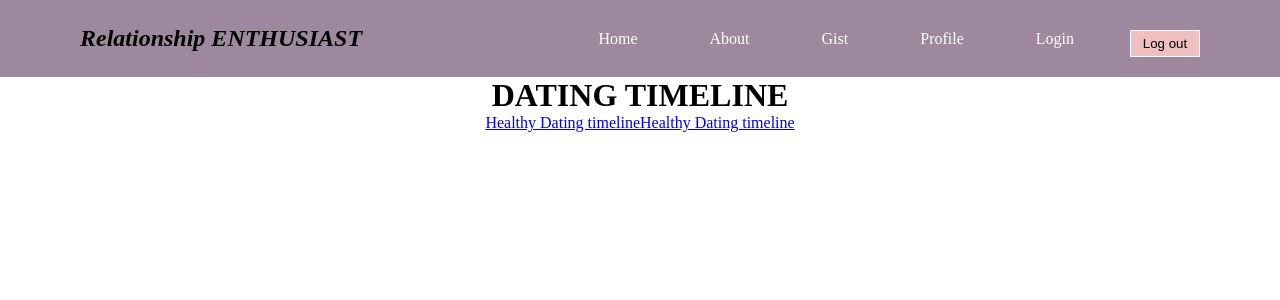
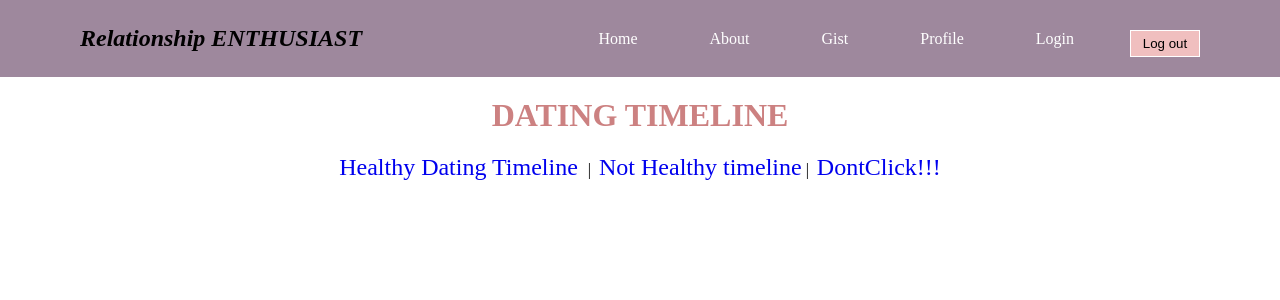
Before and after one commit to SterlingBoom/second-semester-exam, a React (Create React App) app: page /gist in a window 1280 px wide. Shown: the top 300 px of the page. Built offline with nearby package versions, Linux system fonts and the light colour scheme; a web font is replaced by a local one.

Commit message:
getting there

```diff
--- a/src/App.js
+++ b/src/App.js
@@ -8,9 +8,12 @@ import { ErrorBoundary } from 'react-error-boundary'
 import ErrorFallback from './components/ErrorFallBack'
 
 import About from './components/About'
+import ErrorPage from './components/ErrorPage'
 import Gist from './components/Gist'
 import LogInForm from './components/LogInForm'
 import Profile from './components/Profile'
+import Healthy from './components/Healthy'
+import NotHealthy from './components/NotHealthy'
 // import Profile from './components/Profile'
 
 export const AuthContext = createContext(null)
@@ -30,7 +33,11 @@ function App() {
             <Route path='/' element={<Home />} />
             <Route path='/Home' element={<Home />} />
             <Route path='about' element={<About />} />
-            <Route path='gist' element={<Gist/>} />
+            <Route path='gist' element={<Gist/>}>
+              <Route path='healthy' element={<Healthy />} />
+            <Route path='nothealthy' element={<NotHealthy />} />
+            <Route path='*' element={<ErrorPage />} />
+            </Route>
 
             <Route
               path='/LoginForm'
--- a/src/components/About.js
+++ b/src/components/About.js
@@ -11,25 +11,31 @@ function About() {
         backgroundSize: 'cover',
         backgroundRepeat: 'no-repeat',
         backgroundPosition: 'center',
-        height: '700px'
+        height: '700px',
       }}
     >
       <div>
         <Helmet>
           <title>About</title>
           <meta
-          name="description"
-          content="Give Detailed Description Of The Application"
+            name='description'
+            content='Give Detailed Description Of The Application'
           />
 
-
-
-        <link rel="canonical" href="/About" />
+          <link rel='canonical' href='/About' />
         </Helmet>
+        <main className='main'>
+        <q className='about'>
+          Your Personal and favourite Relationship Coach..... <br/>We started love's corner meetup in 2019<br/>
+          to help people overcome their emotional challenges successfully. <br/>We match
+          you with coaches who specialize in areas where you need help,<br/> and our
+          coaches provide actionable advice that's personalized to your
+          situation. <br/>. We're available  for ongoing support along your relationship
+          journey.
+        </q>
+        </main>
       </div>
     </div>
-
-
   )
 }
 
--- /dev/null
+++ b/src/components/CustomNavLink.js
@@ -0,0 +1,22 @@
+import { NavLink } from 'react-router-dom'
+
+const CustomNavLink = ({ to, ...props }) => {
+  let activeStyle = {
+    textDecoration: 'underline',
+    color: 'red',
+    transition: 'all 4s',
+  }
+
+  return (
+    <NavLink
+      style={({ isActive }) =>
+        isActive ? activeStyle : { textDecoration: 'none' }
+      }
+      to={to}
+      end
+      {...props}
+    />
+  )
+}
+
+export default CustomNavLink
--- /dev/null
+++ b/src/components/ErrorPage.js
@@ -0,0 +1,21 @@
+import { Link } from 'react-router-dom'
+import { Helmet } from 'react-helmet-async'
+function ErrorPage() {
+  return (
+    <>
+      <Helmet>
+        <title>Error 404 page</title>
+        <meta name='description' content=' Test for ERROR 404' />
+        <link rel='canonical' href='/ErrorPage' />
+      </Helmet>
+
+      <div>
+        <h1 className='error-colour'>Error 404. Page not found.</h1>
+        <h2 className='url-color'>This URL is not correct</h2>
+        <Link to='/'>Go back to home page</Link>
+      </div>
+    </>
+  )
+}
+
+export default ErrorPage
--- a/src/components/Gist.js
+++ b/src/components/Gist.js
@@ -1,12 +1,22 @@
 import React from 'react'
-import { Link,Outlet } from 'react-router-dom'
+import { Outlet } from 'react-router-dom'
+import CustomNavLink from './CustomNavLink'
 
 function Gist() {
   return (
     <div>
-      <h1> DATING TIMELINE</h1>
-      <Link to='Healthy'>Healthy Dating timeline</Link>
-      <Link to='NotHealthy'>Healthy Dating timeline</Link>
+      <h1 className='header-align'>DATING TIMELINE</h1>
+      <CustomNavLink className='resize' to='Healthy'>
+        Healthy Dating Timeline{' '}
+      </CustomNavLink>
+      &nbsp;| &nbsp;
+      <CustomNavLink className='resize' to='NotHealthy'>
+       Not Healthy timeline
+      </CustomNavLink>
+       &nbsp;| &nbsp;
+      <CustomNavLink className='resize' to='Errorpage'>
+         DontClick!!!
+      </CustomNavLink>
       <Outlet />
     </div>
   )
--- /dev/null
+++ b/src/components/Healthy.js
@@ -0,0 +1,9 @@
+import React from 'react'
+
+function Healthy() {
+  return (
+    <div>Healthy</div>
+  )
+}
+
+export default Healthy
--- a/src/components/Navbar.js
+++ b/src/components/Navbar.js
@@ -61,7 +61,7 @@ function Navbar() {
           </li>
           <li>
             <Link
-              to='/'
+              to='/Gist'
               className='nav-links'
               activeclass='active'
               spy='true'
--- /dev/null
+++ b/src/components/NotHealthy.js
@@ -0,0 +1,9 @@
+import React from 'react'
+
+function NotHealthy() {
+  return (
+    <div>NotHealthy</div>
+  )
+}
+
+export default NotHealthy
--- a/src/index.css
+++ b/src/index.css
@@ -219,6 +219,21 @@ nav{
   margin-right: 30px;
   font-weight: 900;
 }
+.header-align{
+  text-align: center;
+  color: #cc8181;
+  margin-top: 20px;
+  margin-bottom: 20px;
+}
+.about{
+  line-height: 1.5rem;
+  color: #fff;
+  font-size: 2rem;
+  /* font-weight: bolder; */
+  text-align: left;
+  /* z-index: 10; */
+  padding-top: 20px;
+}
 .welcome-header{
   text-align: center;
   padding-top: 30px;
```
Also changed, not shown: src/components/dist/CustomNavlink.dev.js (added), src/components/dist/NotHealthy.dev.js (added). Lines whose indentation alone changed are shown as unchanged.
